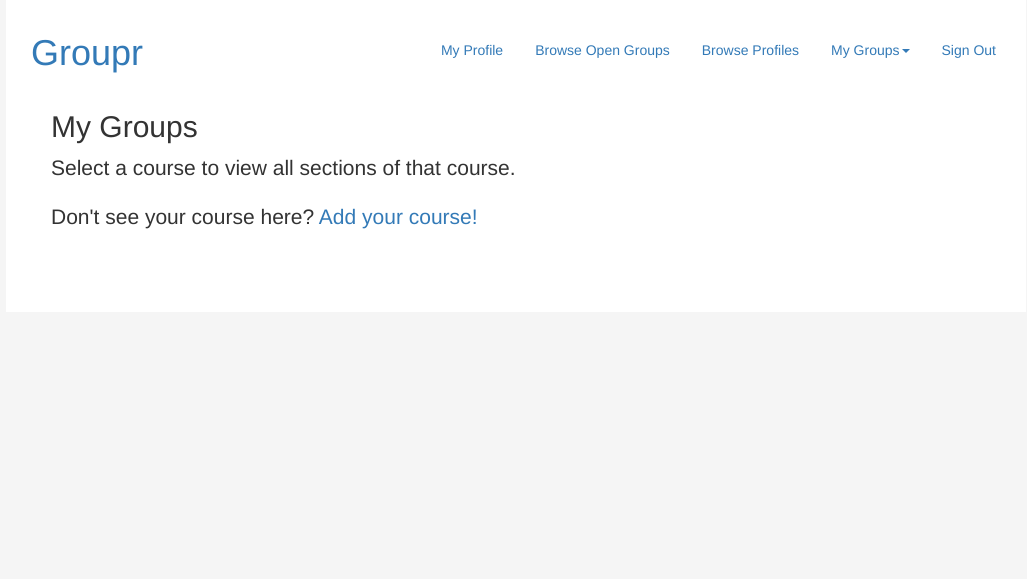
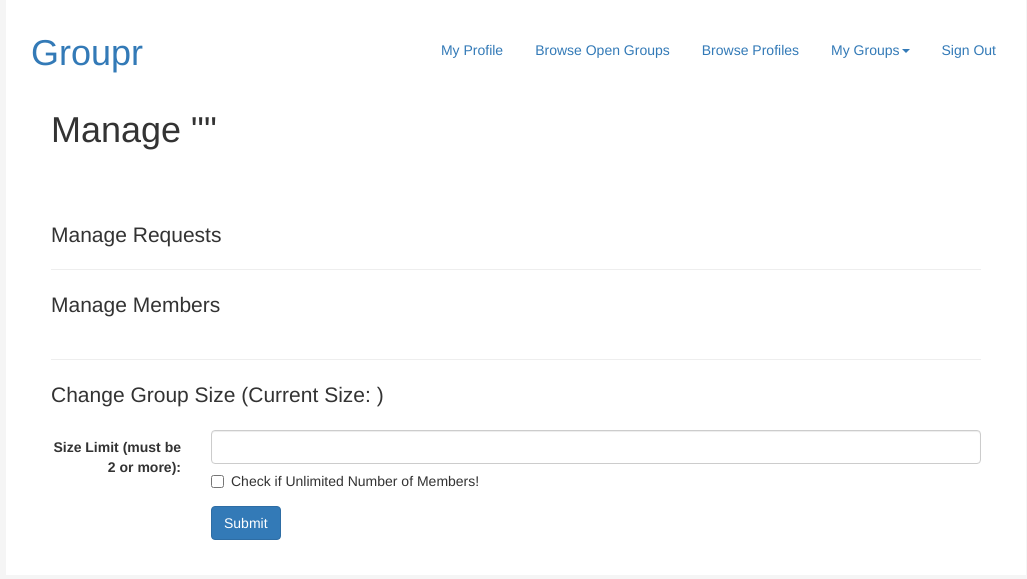
Before and after one commit to avc2120/groupr, a Flask app: template webserver/templates/manage-group.html in a window 1280 px wide. Shown: the top 579 px of the page, without its empty margins (124-1151 px from the left). Run offline with Flask 2, Linux system fonts and the light colour scheme; the template is opened without the code that fills it, so the values that code supplies are empty; parts of the project's set-up code (start-up, migrations or seed data) failed here and were passed over; some libraries are stand-ins or nearby versions.

Commit message:
hopefully done...

```diff
--- a/webserver/server.py
+++ b/webserver/server.py
@@ -222,7 +222,7 @@ def my_profile():
     return redirect(url_for('index'))
   return render_template('myprofile.html', email = session['email'], username = session['username'], major = session['major'], gender = session['gender'], year = session['year'], housing = session['housing'], description=session['description'], groups=cur_group_data)
 
-@app.route('/profile/<user_email>')
+@app.route('/profile/<user_email>', methods=['GET'])
 def profile(user_email):
   global g, cur_group_data
 
@@ -356,12 +356,99 @@ def createGroup():
   print cur_group_data
   return redirect(url_for("group", group_id=group_id))
 
-@app.route('/manage_group/<int:group_id>/')
+@app.route('/manage_group/<int:group_id>/', methods=['GET','POST'])
 def manage_group(group_id):
   if session.get('email') == None:
     return redirect(url_for('index'))
 
-  print('hello')
+  for ind, group in enumerate(cur_group_data):
+    if group['group_id'] == group_id:
+      g_dict = cur_group_data[ind]
+      break
+
+  if g_dict['user_email'] != session['email']:
+    flash('You do not have permission to access this page')
+    return redirect(url_for('home'))
+
+  #get list of members
+  members = []
+  query = """SELECT user_email, name FROM users WHERE user_email IN (SELECT user_email FROM belongs_to WHERE group_id=%s);"""
+  cursor = g.conn.execute(query, (group_id,))
+  results = cursor.fetchall()
+  for item in results:
+    u_d = {}
+    u_d['user_email'] = item['user_email']
+    u_d['name'] = item['name']
+    if item['user_email'] == session['email']:
+      #don't add self to members list
+      continue
+    members.append(u_d)
+
+  is_alone = False
+  if members == []:
+    is_alone = True
+
+  if request.method == 'POST':
+    is_unlimited = request.form.get('is_unlimited')
+    group_lim = request.form.get('limit')
+    if(is_unlimited == None):
+      num_members = get_group_member_number(group_id)
+      if group_lim < num_members:
+        flash('You cannot change group size to below the current number of members!', 'danger')
+      else:
+        query = "UPDATE groups SET is_limited=%s, size_limit=%s WHERE group_id=%s;"
+        g.conn.execute(query, (True,str(group_lim),str(group_id)))
+        flash('successfully changed group size limit','success')
+    else:
+      query = "UPDATE groups SET is_limited=%s WHERE group_id=%s;"
+      g.conn.execute(query, (False,str(group_id)))
+      flash('successfully changed group size limit','success')
+
+    return redirect(url_for('manage_group', group_id=group_id))
+
+
+  requests = []
+  query = "SELECT requests_join.group_id, requests_join.message, users.name, requests_join.user_email FROM requests_join INNER JOIN users ON requests_join.user_email = users.user_email WHERE requests_join.group_id=%s AND requests_join.direction = %s;"
+  cursor = g.conn.execute(query, (str(group_id), 'user_to_group'))
+  for item in cursor.fetchall():
+    r = {}
+    r['name'] = item['name']
+    r['user_email'] = item['user_email']
+    r['message'] = item['message']
+    requests.append(r)
+
+  return(render_template('manage-group.html', is_alone=is_alone, group=g_dict, groups=cur_group_data, requests=requests, member_list=members))
+
+@app.route('/delete_group/<int:group_id>')
+def delete_group(group_id):
+  #check if session[''] is group_id['admin']
+  #delete from cur_group_data, containing, belongs_to, then groups
+  global g, cur_group_data
+  if session.get('email') == None:
+    return redirect(url_for('index'))
+
+  for ind, group in enumerate(cur_group_data):
+    if group['group_id'] == group_id:
+      g_dict = cur_group_data[ind]
+      del cur_group_data[ind]
+      break
+
+  if g_dict['user_email'] != session['email']:
+    flash('You do not have permission to access this page')
+    return redirect(url_for('home'))
+
+  q = "DELETE FROM containing WHERE group_id=%s"
+  g.conn.execute(q,(str(group_id),))
+
+  q = "DELETE FROM belongs_to WHERE group_id=%s"
+  g.conn.execute(q,(str(group_id),))
+
+  q = "DELETE FROM groups WHERE group_id=%s"
+  g.conn.execute(q,(str(group_id),))
+
+  flash('Successfully deleted group!', 'success')
+  redirect(url_for('home'))
+
 
 @app.route('/leave_group/<int:group_id>/')
 def leave_group(group_id):
@@ -568,15 +655,158 @@ def section(course_id,call_number):
       g_dict['group_name'] = item['group_name']
       g_dict['user_email'] = item['user_email']
       g_dict['description'] = item['description']
+      g_dict['is_limited'] = item['is_limited']
+      g_dict['size_limit'] = item['size_limit']
+      g_dict['in_users_groups'] = False
+      for group in cur_group_data:
+        if item['group_id'] == group['group_id']:
+          g_dict['in_users_groups'] = True
+          break
+      g_dict['joinable'] = True
+      if g_dict['in_users_groups'] == False and g_dict['is_limited'] == True:
+        number = get_group_member_number(item['group_id'])
+        if number >= g_dict['size_limit']:
+          g_dict['joinable'] = False
+
       group_list.append(g_dict)
-      print g_dict
+
   return render_template('section.html', groups=cur_group_data, group_list=group_list, course_id=course_id, call_number=call_number, course_title=course_title)
 
+@app.route('/user_to_group_request2/<int:group_id>/<int:course_id>/<int:call_number>', methods=['POST'])
+def user_to_group_request2(group_id,course_id,call_number):
+  message = request.form["message-" + str(group_id)]
+  query = "SELECT * from requests_join WHERE requests_join.user_email = %s AND requests_join.group_id = %s;"
+  cursor = g.conn.execute(query, (session['email'], str(group_id)))
+  if len(cursor.fetchall()) > 0:
+    for item in cursor.fetchall():
+      if item['direction'] == 'group_to_user':
+        flash("A request has already been sent from this group to you!", "danger")
+      else:
+        flash("Your request to join this group is pending!", "danger")
+  else:
+    query = "INSERT INTO requests_join VALUES(%s,%s,%s,%s);"
+    g.conn.execute(query, (session['email'], str(group_id), message, 'user_to_group'))
+    flash('Successfully Sent Request to Join Group', 'success')
 
-@app.route('/group_to_user_request', methods=['POST'])
+  return redirect(url_for('section', course_id=course_id, call_number=call_number))
+
+@app.route('/group_to_user_request/<user_email>', methods=['POST'])
 def group_to_user_request(user_email):
-  print('hello')
-  #this needs to be writted with a redirect
+  group_id = request.form['whichgroup']
+  message = request.form['message']
+  query = "SELECT * from requests_join WHERE requests_join.user_email = %s AND requests_join.group_id = %s;"
+  cursor = g.conn.execute(query, (user_email, str(group_id)))
+  if len(cursor.fetchall()) > 0:
+    flash('A request has already been sent from this user to the selected group!', 'danger')
+  else:
+    query = "INSERT INTO requests_join VALUES(%s,%s,%s,%s);"
+    g.conn.execute(query, (user_email, str(group_id), message, 'group_to_user'))
+    flash('Successfully sent request', 'success')
+  return redirect(url_for('profile', user_email=user_email))
+
+@app.route('/accept_request_from_user/<int:group_id>/<user_email>')
+def accept_request_from_user(group_id,user_email):
+  global g, cur_group_data
+  if session.get('email') == None:
+    return redirect(url_for('index'))
+
+  for ind, group in enumerate(cur_group_data):
+    if group['group_id'] == group_id:
+      g_dict = cur_group_data[ind]
+      break
+
+  if g_dict['user_email'] != session['email']:
+    flash('You do not have permission to access this page')
+    return redirect(url_for('home'))
+
+  query = "SELECT * FROM groups WHERE groups.group_id =%s;"
+  cursor = g.conn.execute(query, (group_id,))
+  result = cursor.fetchone()
+  g_dict = {}
+  g_dict['group_id'] = int(group_id)
+  g_dict['group_name'] = result['group_name']
+  g_dict['user_email'] = result['user_email']
+  g_dict['description'] = result['description']
+  g_dict['size_limit'] = result['size_limit']
+  g_dict['is_limited'] = result['is_limited']
+
+  if(result['is_limited'] == True and get_group_member_number(group_id) >= result['size_limit']):
+    flash('Group is at Capacity', 'warning')
+  else:
+    flash('Accepted Member Request','success')
+    query = "INSERT INTO belongs_to VALUES(%s, %s);"
+    g.conn.execute(query, (user_email, str(group_id)))
+    print 'Successfully accepted request'
+
+    query = "DELETE FROM requests_join WHERE requests_join.user_email = %s AND requests_join.group_id = %s;"
+    g.conn.execute(query, (user_email, str(group_id)))
+    print 'Successfully deleted request'
+
+  return redirect(url_for("manage_group", group_id=group_id))
+
+@app.route('/decline_request_from_user/<int:group_id>/<user_email>')
+def decline_request_from_user(group_id,user_email):
+  if session.get('email') == None:
+    return redirect(url_for('index'))
+
+  for ind, group in enumerate(cur_group_data):
+    if group['group_id'] == group_id:
+      g_dict = cur_group_data[ind]
+      break
+
+  if g_dict['user_email'] != session['email']:
+    flash('You do not have permission to access this page')
+    return redirect(url_for('home'))
+
+  flash('Declined Group Request','danger')
+  query = "DELETE FROM requests_join WHERE requests_join.user_email = %s AND requests_join.group_id = %s;"
+  g.conn.execute(query, (user_email, str(group_id)))
+  print 'Successfully deleted request'
+  return redirect(url_for("manage_group", group_id=group_id))
+
+@app.route('/kick_member/<int:group_id>/<user_email>')
+def kick_member(group_id,user_email):
+  if session.get('email') == None:
+    return redirect(url_for('index'))
+
+  for ind, group in enumerate(cur_group_data):
+    if group['group_id'] == group_id:
+      g_dict = cur_group_data[ind]
+      break
+
+  if g_dict['user_email'] != session['email']:
+    flash('You do not have permission to access this page')
+    return redirect(url_for('home'))
+
+  query = "DELETE FROM belongs_to WHERE user_email=%s AND group_id=%s;"
+  g.conn.execute(query, (user_email,str(group_id)))
+  flash('Successfully kicked member', 'success')
+  return redirect(url_for("manage_group", group_id=group_id))
+
+@app.route('/make_admin/<int:group_id>/<new_admin>')
+def make_admin(group_id,new_admin):
+  if session.get('email') == None:
+    return redirect(url_for('index'))
+
+  for ind, group in enumerate(cur_group_data):
+    if group['group_id'] == group_id:
+      g_dict = cur_group_data[ind]
+      break
+
+  if g_dict['user_email'] != session['email']:
+    flash('You do not have permission to access this page')
+    return redirect(url_for('home'))
+
+  query = "SELECT * FROM designate_admin WHERE old_admin=%s AND new_admin=%s AND group_id=%s;"
+  cursor = g.conn.execute(query,(session['email'],new_admin,str(group_id)))
+  if len(cursor.fetchall() > 0):
+    flash('You have already sent the admin designation request.', 'danger')
+  else:
+    q = "INSERT INTO designate_admin VALUES(%s,%s,%s);"
+    g.conn.execute(q,(str(group_id),session['email'],new_admin))
+    flash('Successfully sent admin designation request!', 'success')
+
+  return redirect(url_for("manage_group", group_id=group_id))
 
 @app.route('/accept_request/<int:group_id>', methods=["GET"])
 def accept_request(group_id):
@@ -592,7 +822,7 @@ def accept_request(group_id):
   g_dict['size_limit'] = result['size_limit']
   g_dict['is_limited'] = result['is_limited']
   cur_group_data.append(g_dict)
-  if(result['is_limited'] == True and get_group_member_number(group_id) == result['size_limit']):
+  if(result['is_limited'] == True and get_group_member_number(group_id) >= result['size_limit']):
     flash('Group is at Capacity', 'warning')
   else:
     flash('Accepted Group Request','success')
@@ -638,13 +868,16 @@ def decline_admin(group_id):
 
 @app.route('/user_to_group_request/<int:group_id>', methods=["POST"])
 def user_to_group_request(group_id):
-  print "here"
   message = request.form["message-" + str(group_id)]
   print message
   query = "SELECT * from requests_join WHERE requests_join.user_email = %s AND requests_join.group_id = %s;"
   cursor = g.conn.execute(query, (session['email'], str(group_id)))
   if len(cursor.fetchall()) > 0:
-    flash("A Request has already been sent to this Group!", "danger")
+    for item in cursor.fetchall():
+      if item['direction'] == 'group_to_user':
+        flash("A request has already been sent from this group to you!", "danger")
+      else:
+        flash("Your request to join this group is pending!", 'danger')
   else:
     query = "INSERT INTO requests_join VALUES(%s,%s,%s,%s);"
     g.conn.execute(query, (session['email'], str(group_id), message, 'user_to_group'))
--- a/webserver/templates/group.html
+++ b/webserver/templates/group.html
@@ -9,7 +9,7 @@
 		<br>
 		<a class="btn btn-danger" href="{{url_for('leave_group', group_id=group.group_id)}}">Leave Group</a>
 	{% endif %}
-
+	<br>
 	{% with messages = get_flashed_messages() %}
   	{% if messages %}
     	{% for message in messages %}
--- a/webserver/templates/manage-group.html
+++ b/webserver/templates/manage-group.html
@@ -1,28 +1,112 @@
 {% extends "logged-in.html" %}
-{% block subtitle %}{{group.group_name}}{% endblock %}
+{% block subtitle %}Manage {{group.group_name}}{% endblock %}
 
 {% block content %}
-	{% with messages = get_flashed_messages() %}
+	{% with messages = get_flashed_messages(with_categories=true) %}
   	{% if messages %}
-    	{% for message in messages %}
-				<div class="alert alert-dismissible alert-success">
+    	{% for category, message in messages %}
+				<div class="alert alert-dismissible alert-{{category}}">
 				  <button type="button" class="close" data-dismiss="alert">X</button>
 				  {{ message }}
 				</div>
     	{% endfor %}
   	{% endif %}
 	{% endwith %}
-<h2>My Groups</h2>
-<p class="lead">Select a course to view all sections of that course.</p>
-<p class="lead">Don't see your course here? <a data-toggle="modal" data-target="#courseModal">Add your course!</a></p>
-<br>
-<div class="list-group">
-	{% for item in courses %}
-	<a href="{{url_for('course',course_id=item.course_id)}}" class="list-group-item">
-		<h4 class="list-group-item-heading">{{item.course_title}}</h4>
-		<p class="list-group-item-text">Term: {{item.term}}, Department: {{item.department}}</p>
-	</a>
-	{% endfor %}
-</div>
+
+	<h1>Manage "{{group.group_name}}"</h1>
+	<br>
+	{% if is_alone == True %}
+		<h3><em>WARNING: group deletion is final! There is no way to retrieve any information after a deletion.</em></h3>
+		<a href="{{url_for('delete_group', group_id=group.group_id)}}", class="btn btn-danger">Delete Group</a>
+	{% endif %}
+	<br><br>
+
+	<p class="lead">Manage Requests</p>
+	{% if requests == [] %}
+		<h3><em> No pending requests! </em></h3>
+	{% else %}
+		{% for request in requests %}
+			<div class="well">
+				{{request.name}} wants to join!
+				<div class="btn-group pull-right">
+					<a class="btn btn-success" href="{{url_for('accept_request_from_user', group_id=group.group_id, user_email=request.user_email)}}">Accept</a>
+					<a class="btn btn-danger" href="{{url_for('decline_request_from_user', group_id=group.group_id, user_email=request.user_email)}}">Decline</a>
+				</div>
+				<br> Message: {{request.message}}
+			</div>
+		{% endfor %}
+	{% endif %}
+
+	<hr>
+	<p class="lead">Manage Members</p>
+	<table class="table table-striped">
+		<tbody>
+			{% for member in member_list %}
+				<tr>
+					<td>{{member.name}}</td>
+					<td>
+						<a href="{{url_for('kick_member', group_id=group.group_id, user_email=member.user_email)}}" class="btn btn-default">Kick</a>
+					</td>
+					<td>
+						<a href="{{url_for('make_admin', new_admin=member.user_email, group_id=group.group_id)}}" class="btn btn-primary">Designate Admin</a>
+					</td>
+			{% endfor %}
+		</tbody>
+	</table>
+	<hr>
+	<p class="lead">Change Group Size (Current Size:
+	{% if group['is_limited'] == False %}
+		Unlimited
+	{% else %}
+		{{group['size_limit']}}
+	{% endif %}
+	)
+	</p>
+	<form class="form-horizontal" id="the-form" method="POST" action="{{url_for('manage_group', group_id=group.group_id)}}">
+    <div class="form-group">
+      <label class="col-lg-2 control-label">Size Limit (must be 2 or more):  </label>
+      <div class="col-lg-10">
+        <input type="text" class="form-control" name="limit" id="limit">
+        <div class="checkbox">
+          <label>
+            <input type="checkbox" name="is_unlimited" id="is_unlimited"
+            {% if group['is_limited'] == False %}
+            	checked="checked"
+            {% endif %}
+            > Check if Unlimited Number of Members!
+          </label>
+        </div>
+      </div>
+    </div>
+
+    <div class="form-group">
+      <div class="col-lg-10 col-lg-offset-2">
+        <input id="submission" type="submit" class="btn btn-primary" value="Submit" />
+      </div>
+    </div>
+
+  </form>
+
+  <script>
+    $('#the-form').submit( function(event) {
+      if ($('#is_unlimited:checked').val() !== "on")
+      {
+        if (parseInt($('#limit').val()) === NaN)
+        {
+          alert('Enter an integer for limit!');
+          event.preventDefault();
+          return;
+        }
+        else if (parseInt($('#limit').val()) < 2)
+        {
+          alert('Minimum limit is 2 members!');
+          event.preventDefault();
+          return;
+        }
+      }
+    });
+
+  </script>
+
 
 {% endblock %}
```
Also changed, not shown: webserver/templates/home.html (+5 -4 lines), webserver/templates/profile.html (+12 -1 lines), webserver/templates/section.html (+64 -4 lines), 1 other file.
